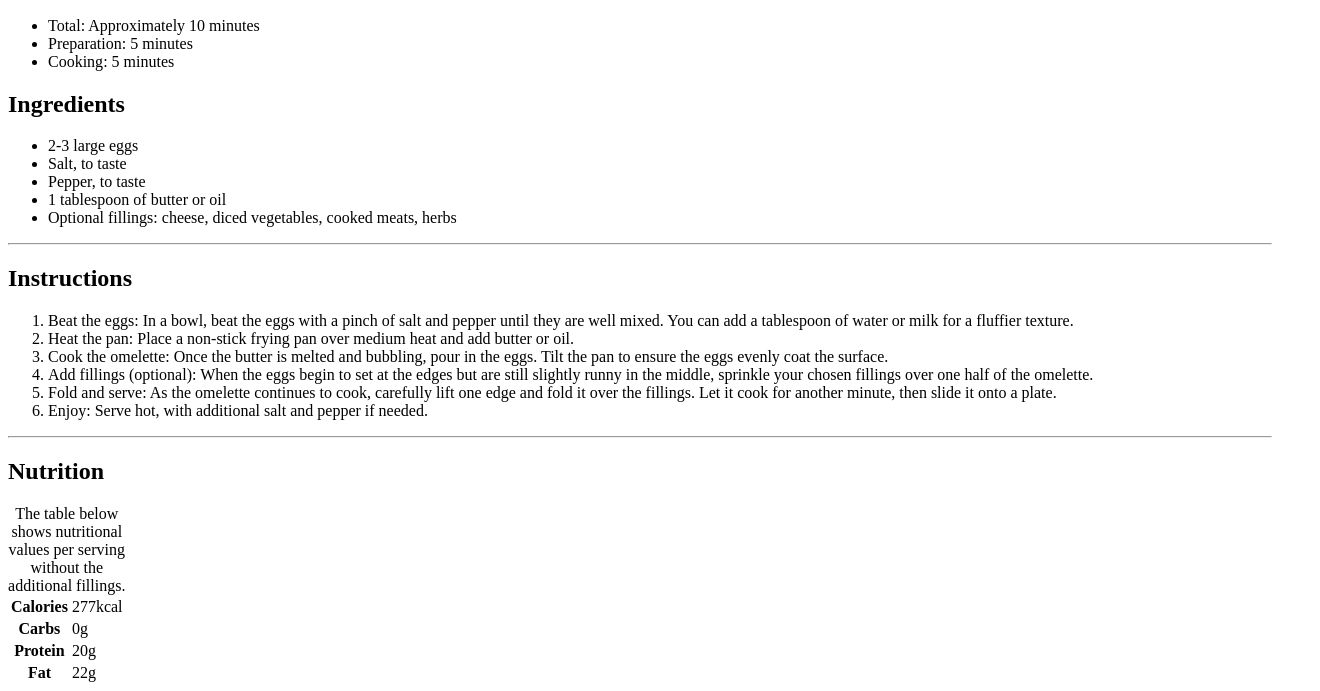
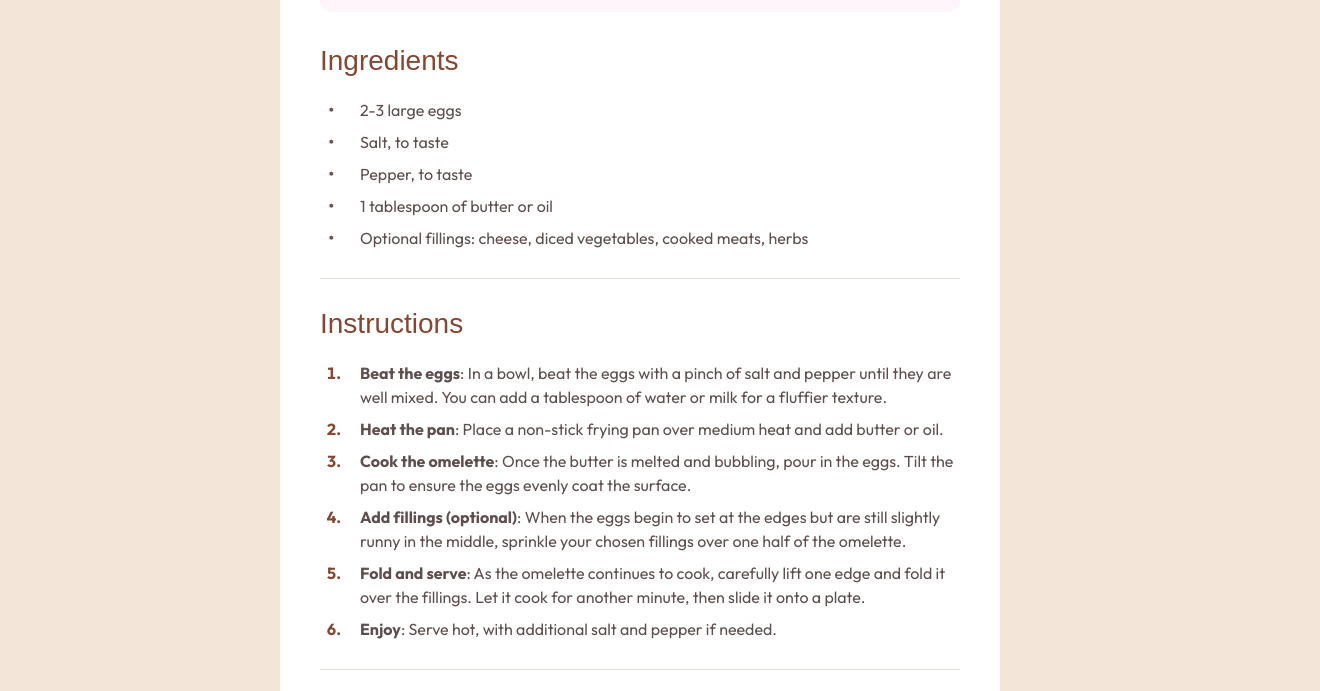
Before and after one commit to KirativeWD/recipe-page, a plain HTML site: page index.html in a window 1280 px wide. Shown: the part 747-1438 px from the top of the page, 1320 px wide, since content can reach past the window. Drawn offline with Linux system fonts and the light colour scheme; a web font is replaced by a local one.

Commit message:
Linked stylesheets and updated classes

```diff
--- a/index.html
+++ b/index.html
@@ -4,6 +4,8 @@
 <head>
   <meta charset="UTF-8">
   <meta name="viewport" content="width=device-width, initial-scale=1.0">
+  <link rel="stylesheet" href="./styles.css">
+  <link rel="stylesheet" href="./reset.css">
   <link rel="icon" type="image/png" sizes="32x32" href="./assets/images/favicon-32x32.png">
   <title>Frontend Mentor | Recipe page</title>
 </head>
@@ -17,24 +19,28 @@
       <!-- START HEADER -->
       <header>
         <img src="./assets/images/image-omelette.jpeg" alt="An omelette on a round ceramic dish">
+        <div class="inline-padding">
           <h1>Simple Omelette Recipe</h1>
-        <p>An easy and quick dish, perfect for any meal. This classic omelette combines beaten eggs cooked to perfection, optionally filled with your choice of
+          <p>An easy and quick dish, perfect for any meal. This classic omelette combines beaten eggs cooked to perfection, optionally filled with your choice
+            of
             cheese, vegetables, or meats.</p>
+        </div>
       </header>
       <!-- END HEADER -->
 
+      <div class="inline-padding">
         <!-- START PREP -->
-      <section>
-        <h2>Preparation Time</h2>
-        <ul>
+        <section class="preparation">
+          <h2 class="preparation__title">Preparation Time</h2>
+          <ul class="preparation__list">
             <li>
-            <span>Total</span>: Approximately 10 minutes
+              <span class="fw-bold">Total</span>: Approximately 10 minutes
             </li>
             <li>
-            <span>Preparation</span>: 5 minutes
+              <span class="fw-bold">Preparation</span>: 5 minutes
             </li>
             <li>
-            <span>Cooking</span>: 5 minutes
+              <span class="fw-bold">Cooking</span>: 5 minutes
             </li>
           </ul>
         </section>
@@ -43,8 +49,9 @@
         <!-- START INGREDIENTS -->
         <section>
           <h2>Ingredients</h2>
-        <ul>
-          <li>2-3 large eggs</li>
+          <ul class="ingredient-list">
+            <li>
+              2<span aria-hidden="true">-</span><span class="sr-only"> to </span>3 large eggs</li>
             <li>Salt, to taste</li>
             <li>Pepper, to taste</li>
             <li>1 tablespoon of butter or oil</li>
@@ -60,25 +67,29 @@
           <h2>Instructions</h2>
           <ol>
             <li>
-            <span>Beat the eggs</span>: In a bowl, beat the eggs with a pinch of salt and pepper until they are well mixed. You can add a tablespoon of water or
+              <span class="fw-bold">Beat the eggs</span>: In a bowl, beat the eggs with a pinch of salt and pepper until they are well mixed. You can add a
+              tablespoon of water or
               milk for a fluffier texture.
             </li>
             <li>
-            <span>Heat the pan</span>: Place a non-stick frying pan over medium heat and add butter or oil.
+              <span class="fw-bold">Heat the pan</span>: Place a non-stick frying pan over medium heat and add butter or oil.
             </li>
             <li>
-            <span>Cook the omelette</span>: Once the butter is melted and bubbling, pour in the eggs. Tilt the pan to ensure the eggs evenly coat the surface.
+              <span class="fw-bold">Cook the omelette</span>: Once the butter is melted and bubbling, pour in the eggs. Tilt the pan to ensure the eggs evenly
+              coat the surface.
             </li>
             <li>
-            <span>Add fillings (optional)</span>: When the eggs begin to set at the edges but are still slightly runny in the middle, sprinkle your chosen
+              <span class="fw-bold">Add fillings (optional)</span>: When the eggs begin to set at the edges but are still slightly runny in the middle, sprinkle
+              your chosen
               fillings over one half of the omelette.
             </li>
             <li>
-            <span>Fold and serve</span>: As the omelette continues to cook, carefully lift one edge and fold it over the fillings. Let it cook for another
+              <span class="fw-bold">Fold and serve</span>: As the omelette continues to cook, carefully lift one edge and fold it over the fillings. Let it cook
+              for another
               minute, then slide it onto a plate.
             </li>
             <li>
-            <span>Enjoy</span>: Serve hot, with additional salt and pepper if needed.
+              <span class="fw-bold">Enjoy</span>: Serve hot, with additional salt and pepper if needed.
             </li>
           </ol>
         </section>
@@ -94,24 +105,25 @@
             <tbody>
               <tr>
                 <th scope="row">Calories</th>
-              <td>277kcal</td>
+                <td class="fw-bold">277<span aria-hidden="true">kcal</span><span class="sr-only"> kilocalories</span></td>
               </tr>
               <tr>
                 <th scope="row">Carbs</th>
-              <td>0g</td>
+                <td class="fw-bold">0<span aria-hidden="true">g</span><span class="sr-only"> grams</span></td>
               </tr>
               <tr>
                 <th scope="row">Protein</th>
-              <td>20g</td>
+                <td class="fw-bold">20<span aria-hidden="true">g</span><span class="sr-only"> grams</span></td>
               </tr>
               <tr>
                 <th scope="row">Fat</th>
-              <td>22g</td>
+                <td class="fw-bold">22<span aria-hidden="true">g</span><span class="sr-only"> grams</span></td>
               </tr>
             </tbody>
           </table>
         </section>
         <!-- END NUTRITION -->
+      </div>
 
     </article>
   </main>
```
Lines whose indentation alone changed are shown as unchanged.
